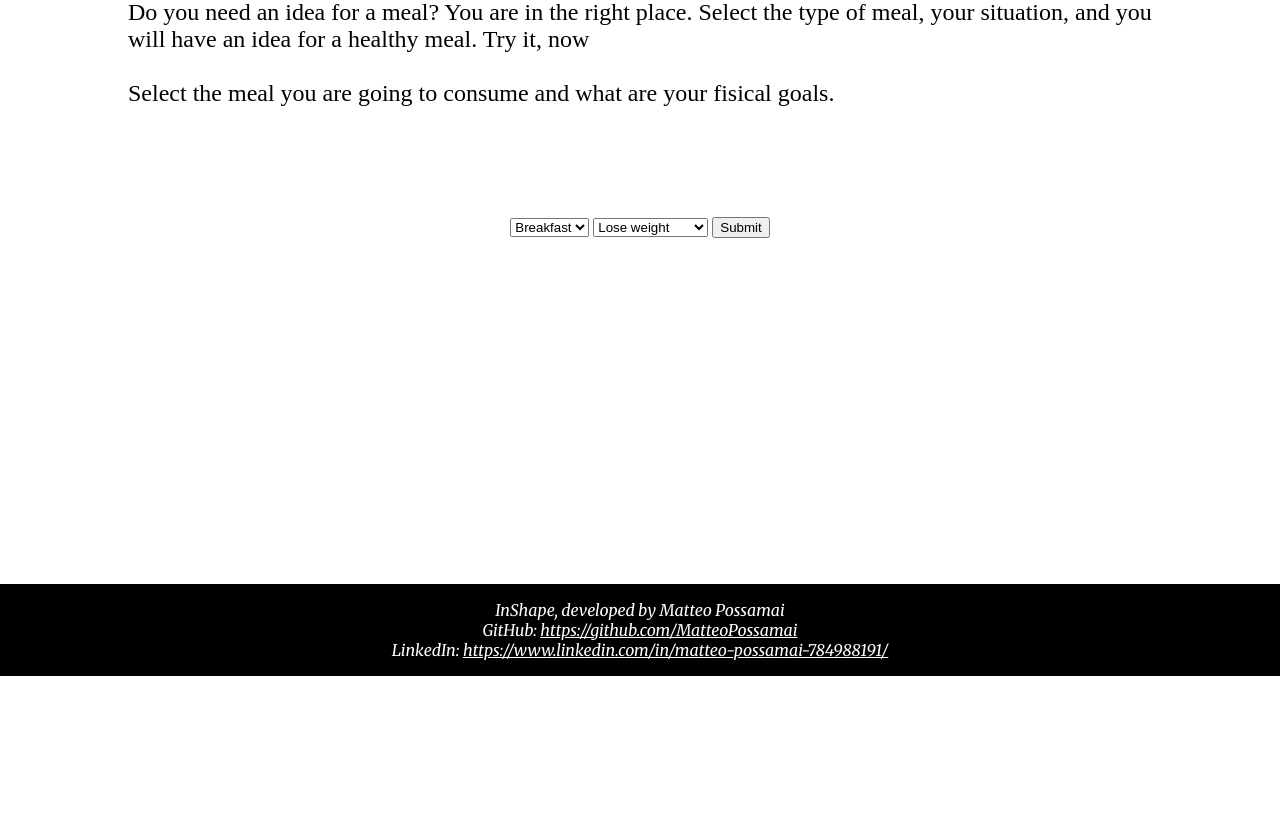
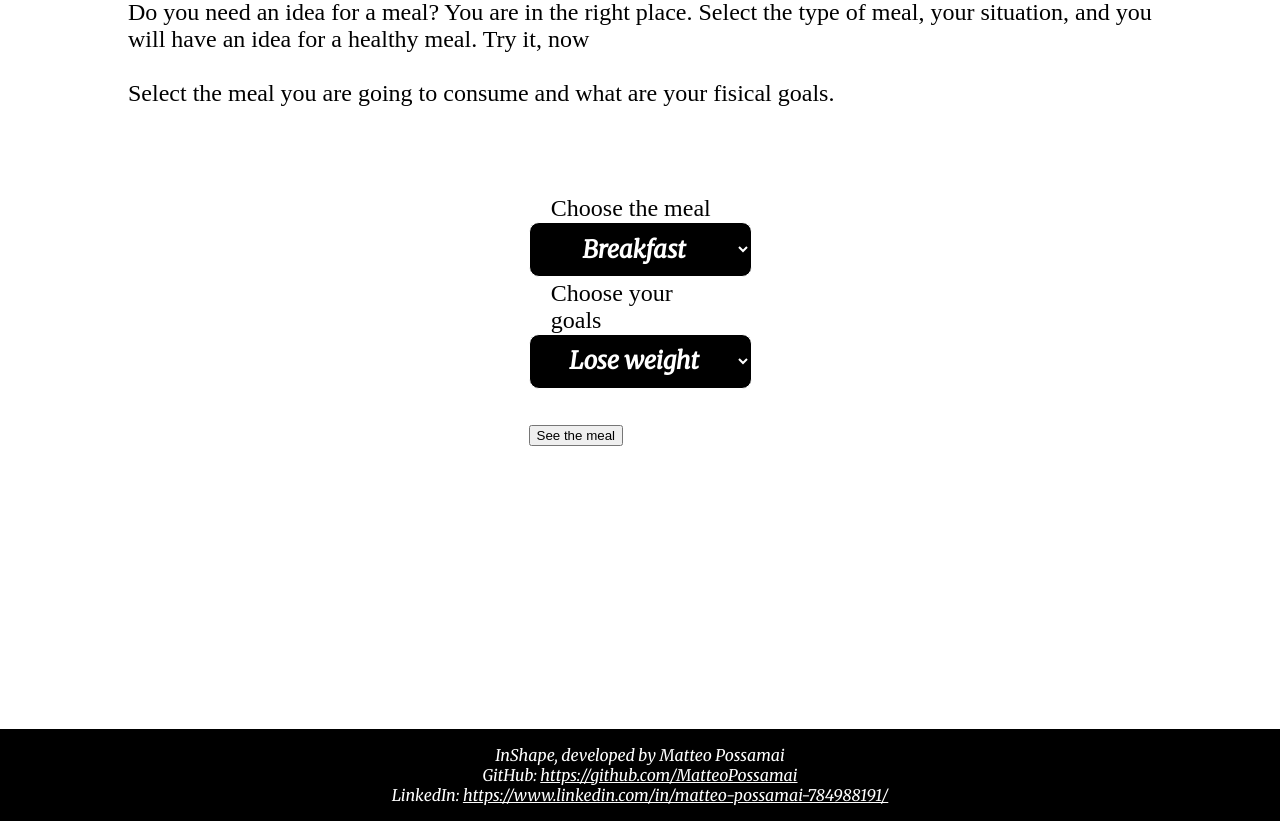
Before and after one commit to MatteoPossamai/InShape, a Flask app: page /healthy in a window 1280 px wide. Shown: the part 156-977 px from the top of the page. Before the commit the page ends 832 px from the top, so only its background shows below. Run offline with Flask 2, Linux system fonts and the light colour scheme.

Commit message:
Healthy page implemented, json content enought

```diff
--- a/webapp/static/aboutStyle.css
+++ b/webapp/static/aboutStyle.css
@@ -9,10 +9,44 @@
     font-family: serif;
     font-size: 18pt;
     justify-content: center;
-    margin:1% 10% 110px 10%;
+    margin:1% 10% 0 10%;
+}
+
+.text1{
+    font-family: serif;
+    font-size: 18pt;
+    justify-content: center;
+    margin:1% 10% 300px 10%;
 }
 
 .formMeal{
     margin: auto;
-    margin-bottom: 30%;
+    margin-bottom: 300px;
+    margin-top: 50px;
 }
+
+.selection{
+    display:flex;
+    flex-direction: column;
+}
+
+#meal, #situation{
+    padding: 10px;
+    text-align: center;
+    font-family: 'Merriweather', serif;
+    font-weight: bold;
+    font-size: 18pt;
+    color: #fff;
+    background-color: #000;
+    border: 1px #fff solid;
+    border-radius: 10px;
+}
+
+.btn{
+    color: #fff;
+    background-color: #000;
+    margin: auto;
+    padding:10px;
+    border: #fff solid 1px;
+    border-radius: 10px;
+}
--- a/webapp/static/widget.js
+++ b/webapp/static/widget.js
@@ -141,3 +141,41 @@ function change(c){
         }
     }
 }
+
+function getRecipe(){
+    let select1 = document.getElementById("meal");
+    let meal = select1.options[select1.selectedIndex].value;
+    let select2 = document.getElementById("situation");
+    let situation = select2.options[select2.selectedIndex].value;
+    fetch("/static/recipe.json")
+    .then(response => response.json())
+    .then(json => putRecipe(json, meal,situation));
+}
+
+function putRecipe(json,meal,situation){
+    let recipe;
+    if(meal == "brk"){
+        let lung = json["breakfast"][situation].length;
+        let index = parseInt(Math.random() * (lung));
+        recipe = json["breakfast"][situation][index];
+    }else if(meal == "lun"){
+        let lung = json["lunch"][situation].length;
+        let index = parseInt(Math.random() * (lung));
+        recipe = json["lunch"][situation][index];
+    }else if(meal == "din"){
+        let lung = json["dinner"][situation].length;
+        let index = parseInt(Math.random() * (lung));
+        recipe = json["dinner"][situation][index];
+    }else{
+        let lung = json["snack"][situation].length;
+        let index = parseInt(Math.random() * (lung));
+        recipe = json["snack"][situation][index];
+    }
+    console.log(recipe);
+    let nome = document.getElementById("nome");
+    console.log(recipe.name)
+}
+
+function getRandomArbitrary(min, max) {
+    return parseInt(Math.random() * (max - min) + min);
+}
--- a/webapp/templates/about.html
+++ b/webapp/templates/about.html
@@ -9,7 +9,7 @@
 
 {% block mainContent %}
 <h1 class = title>InShape - About</h1>
-<p class = text > InShape is the ultimate way to check how healthy you are, online. It allows
+<p class = text1 > InShape is the ultimate way to check how healthy you are, online. It allows
     you to check some parameters, understand your shape via proved scientific
     formulas, creating some meal tips, and also keep track of your activity,
     so you can understand really how healty you are, and where to improve your
--- a/webapp/templates/health.html
+++ b/webapp/templates/health.html
@@ -7,6 +7,7 @@ InShape - Healthy Meal
 {% block extrahead %}
 <link rel="stylesheet" type="text/css" href="{{ url_for('static', filename='aboutStyle.css') }}">
 <script src="{{ url_for('static', filename='widget.js') }}"></script>
+<script type="text/javascript" src="{{ url_for('static', filename='recipe.json') }}"></script>
 {% endblock %}
 
 {% block mainContent %}
@@ -17,22 +18,34 @@ InShape - Healthy Meal
      your situation, and you will have an idea for a healthy meal. Try it, now
     <br><br>
      Select the meal you are going to consume and what are your fisical goals.</p>
-
-<form class = formMeal method="POST">
-    <select id = meal>
+<br><br>
+<div class = formMeal method="POST">
+    <div class = selection>
+    <p class = text>Choose the meal</p>
+    <select id = meal name = meal>
         <option value = "brk">Breakfast</option>
         <option value = "lun">Lunch</option>
         <option value = "din">Dinner</option>
         <option value = "sna">Snack</option>
     </select>
 
-    <select id = situation>
-        <option value = "los">Lose weight</option>
-        <option value = "mai">Maintain weight</option>
-        <option value = "gai">Gain weight</option>
+    <p class = text>Choose your goals</p>
+    <select id = situation name = situation>
+        <option value = "lose">Lose weight</option>
+        <option value = "main">Maintain weight</option>
+        <option value = "gain">Gain weight</option>
     </select>
-    <input type = "submit" class = sub>
-</form>
+    </div>
+    <br><br>
+    <input type = "submit" class = sub value="See the meal" class = btn onclick="getRecipe()">
+</div>
+
+<div id = "recipe">
+    <h1 id = "name"></h1>
+    <p id = "ingredient"></p>
+    <p id = "recipe"></p>
+    <p id = "macro"></p>
+</div>
 
 
 {% endblock %}
--- a/webapp/view.py
+++ b/webapp/view.py
@@ -1,5 +1,7 @@
 from flask import Blueprint, render_template, session, redirect, url_for, request
 from flask_login import current_user
+import json
+import os
 
 view = Blueprint("view", __name__)
 
```
Also changed, not shown: webapp/static/recipe.json (added, +178 -0 lines), .deepsource.toml (deleted).
